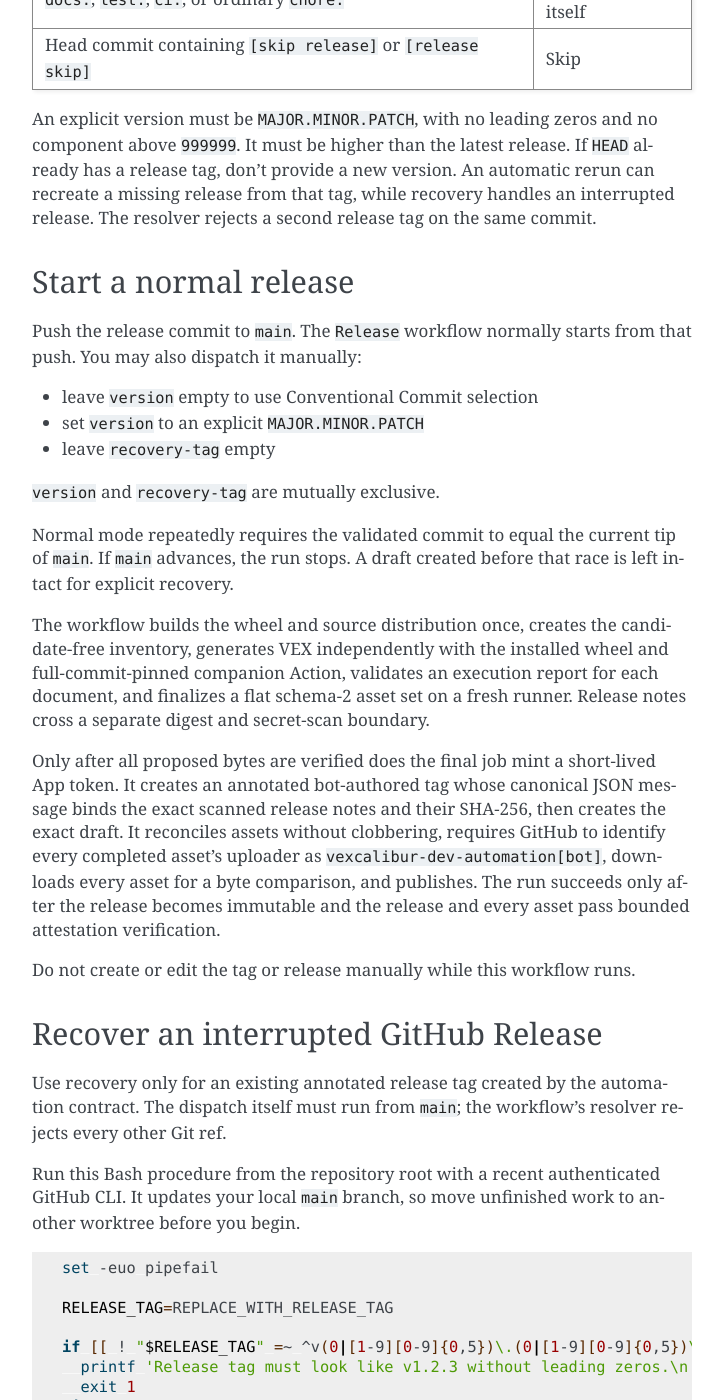
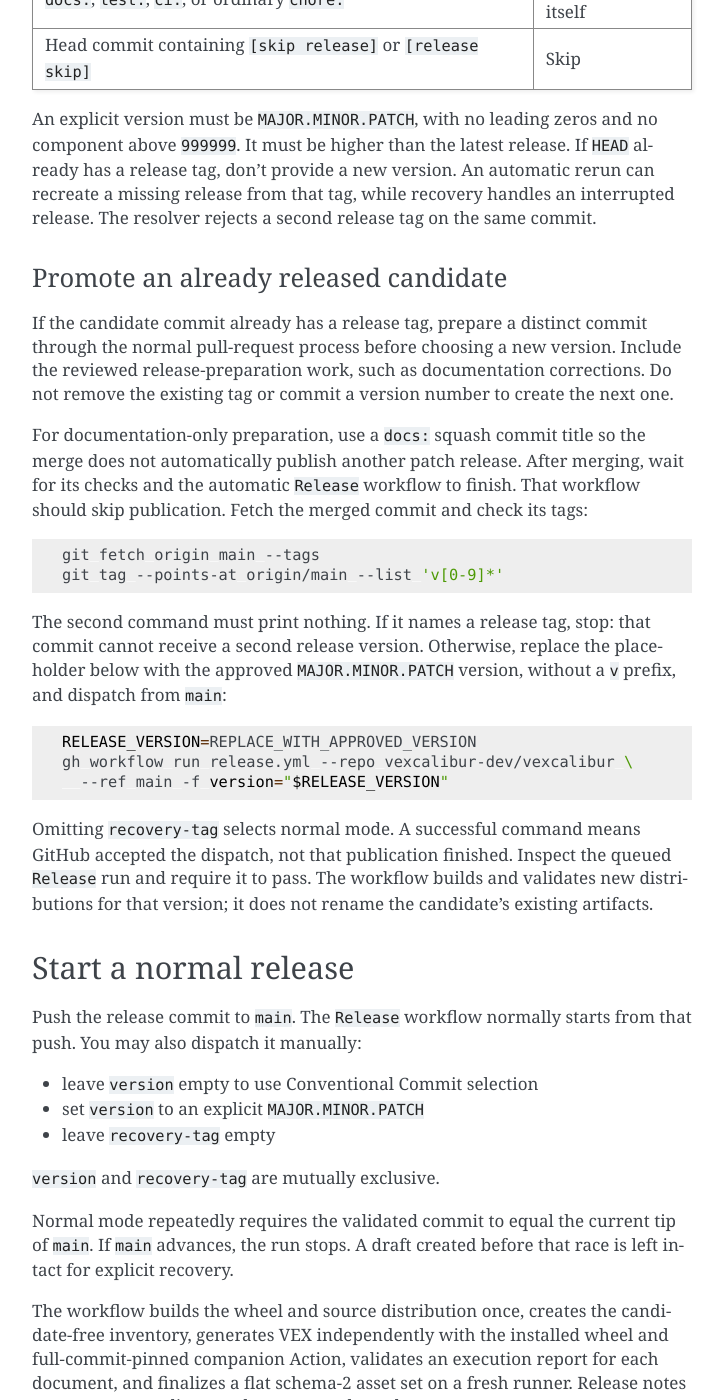
Before and after one commit to vexcalibur-dev/vexcalibur, a Sphinx documentation site: the page built from docs/contributing/publish-to-pypi.md, in a window 1280 px wide and 1400 px high, scrolled down 2850 px. Shown: the whole window, without its empty margins (388-1112 px from the left). Built offline with Sphinx 7.4.7, drawn with Linux system fonts in a browser that asks for light colours; some of the changed text lies outside the part shown.

Commit message:
docs: explain promotion of a released candidate

````diff
--- a/docs/contributing/publish-to-pypi.md
+++ b/docs/contributing/publish-to-pypi.md
@@ -134,6 +134,40 @@
 rerun can recreate a missing release from that tag, while recovery handles an
 interrupted release. The resolver rejects a second release tag on the same
 commit.
+
+### Promote an already released candidate
+
+If the candidate commit already has a release tag, prepare a distinct commit
+through the normal pull-request process before choosing a new version. Include
+the reviewed release-preparation work, such as documentation corrections. Do
+not remove the existing tag or commit a version number to create the next one.
+
+For documentation-only preparation, use a `docs:` squash commit title so the
+merge does not automatically publish another patch release. After merging,
+wait for its checks and the automatic `Release` workflow to finish. That
+workflow should skip publication. Fetch the merged commit and check its tags:
+
+```bash
+git fetch origin main --tags
+git tag --points-at origin/main --list 'v[0-9]*'
+```
+
+The second command must print nothing. If it names a release tag, stop: that
+commit cannot receive a second release version. Otherwise, replace the
+placeholder below with the approved `MAJOR.MINOR.PATCH` version, without a `v`
+prefix, and dispatch from `main`:
+
+```bash
+RELEASE_VERSION=REPLACE_WITH_APPROVED_VERSION
+gh workflow run release.yml --repo vexcalibur-dev/vexcalibur \
+  --ref main -f version="$RELEASE_VERSION"
+```
+
+Omitting `recovery-tag` selects normal mode. A successful command means GitHub
+accepted the dispatch, not that publication finished. Inspect the queued
+`Release` run and require it to pass. The workflow builds and validates new
+distributions for that version; it does not rename the candidate's existing
+artifacts.
 
 ## Start a normal release
 
````
